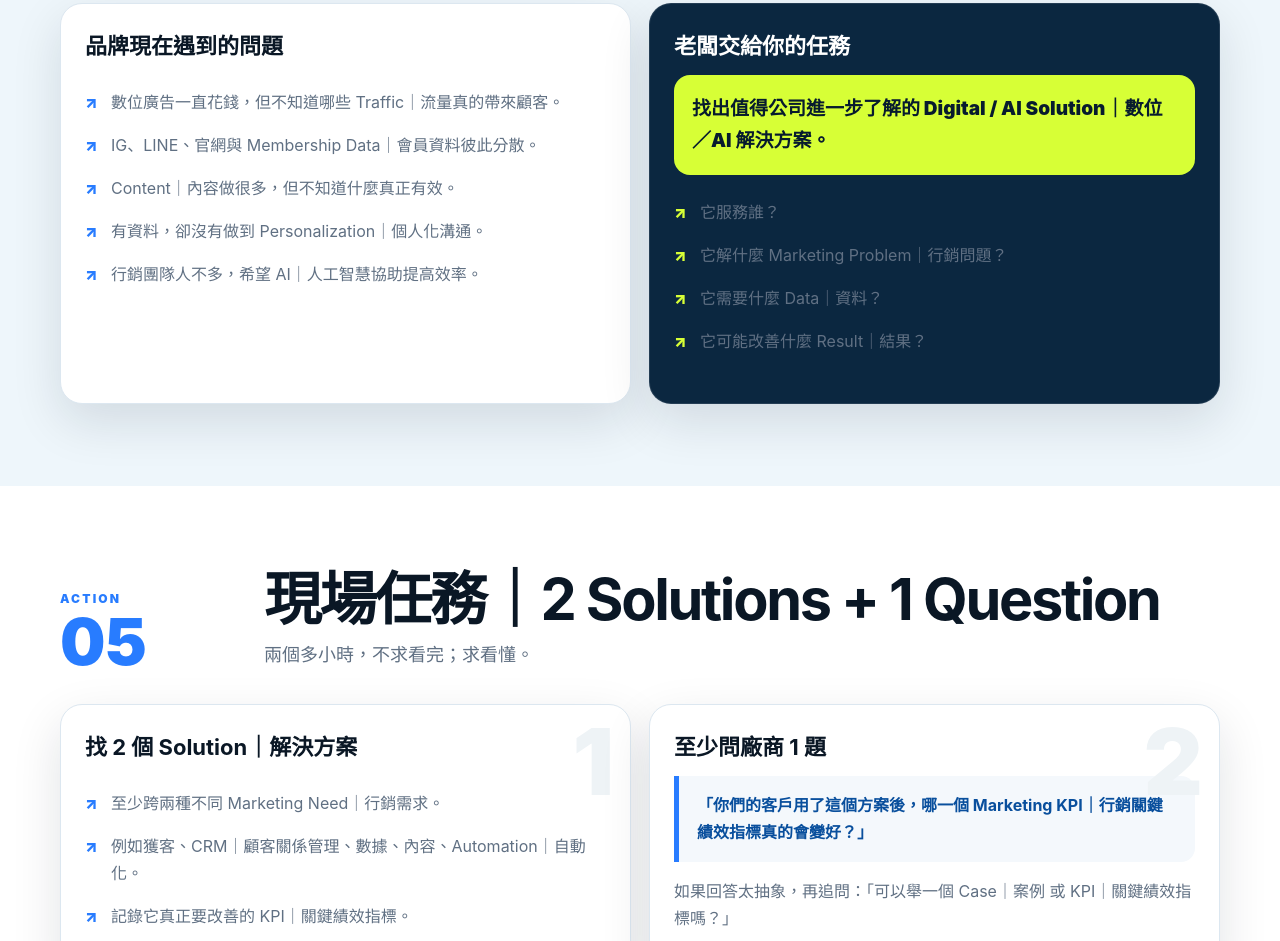
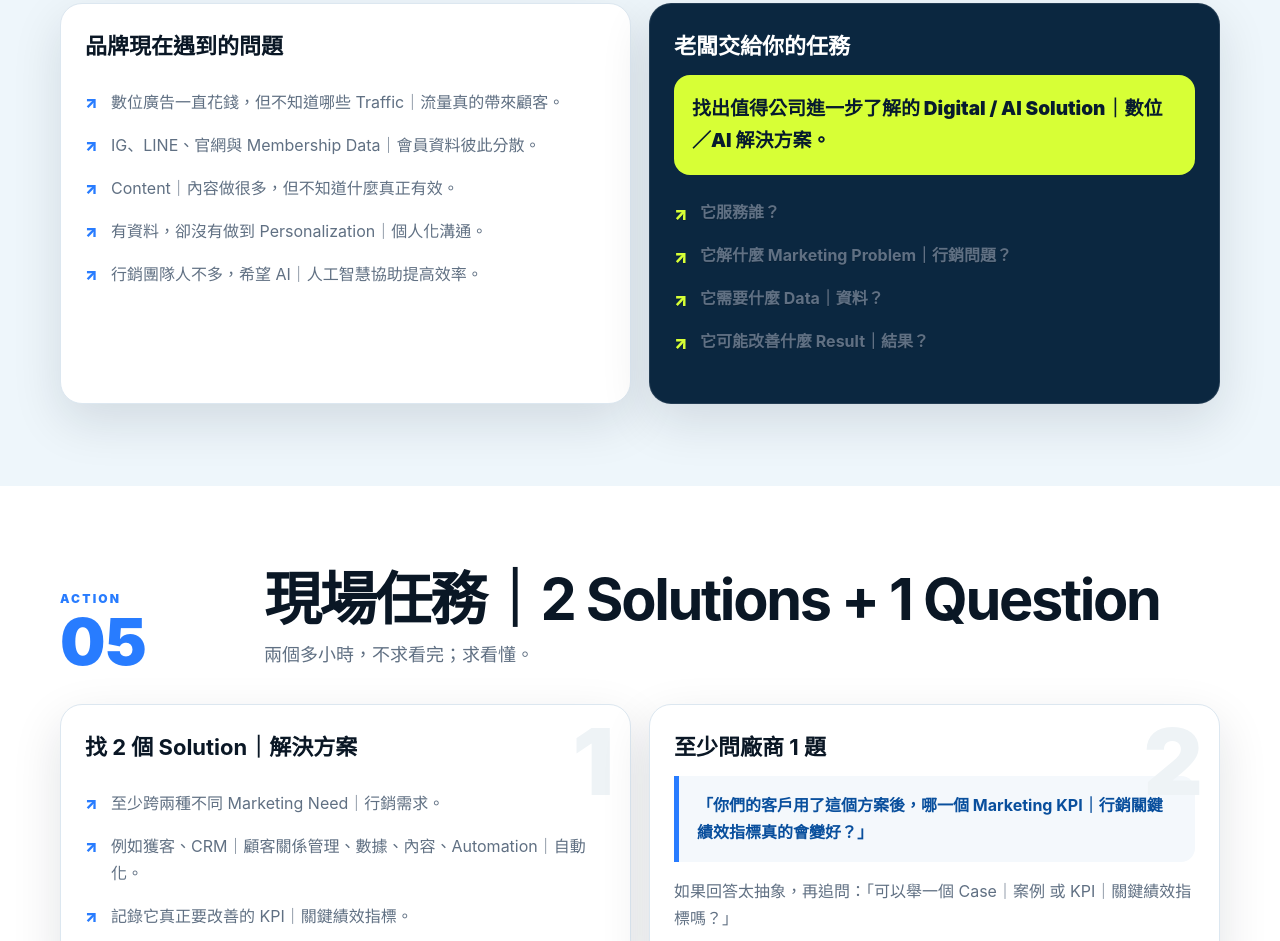
Before and after one commit to nickyhsieh/hellotaiwan, a plain HTML site: page index.html in a window 1280 px wide. Shown: the part 3138-4079 px from the top of the page. Drawn offline with Linux system fonts and the light colour scheme.

Commit message:
Improve contrast for task instructions

```diff
--- a/index.html
+++ b/index.html
@@ -12,7 +12,7 @@
 .flow,.lens-grid{display:grid;grid-template-columns:repeat(5,1fr);gap:14px}.card,.info,.task,.worksheet{background:#fff;border:1px solid var(--line);border-radius:22px;padding:24px;box-shadow:var(--shadow)}.card{min-height:215px;position:relative;overflow:hidden}.card:before{content:attr(data-num);position:absolute;right:12px;top:-18px;font-size:72px;font-weight:1000;color:#eef3f7}.tag{position:relative;z-index:2;display:inline-block;font-size:12px;font-weight:900;color:var(--blue);border-bottom:4px solid var(--lime);margin-bottom:22px}.card h3,.info h3,.task h3{position:relative;z-index:2;margin:0 0 10px;font-size:22px}.card p,.info p,.task p{position:relative;z-index:2;color:var(--muted)}
 .equation{display:grid;grid-template-columns:1fr 70px 1fr;gap:18px}.eq{border-radius:24px;padding:28px;background:#fff;color:var(--ink)}.eq.accent{background:linear-gradient(145deg,#103d67,#0a2b47);color:#fff}.eq h3{margin-top:0;font-size:28px}.eq-plus{display:grid;place-items:center;font-size:54px;font-weight:1000;color:var(--lime)}.result{margin-top:22px;border:1px solid rgba(255,255,255,.15);border-radius:20px;padding:24px;background:linear-gradient(90deg,rgba(34,214,255,.1),rgba(215,255,54,.08));text-align:center;font-size:clamp(21px,2.8vw,34px);font-weight:900}
 .lens{border:0;border-radius:18px;padding:20px;background:var(--navy2);color:#fff;cursor:pointer;text-align:left;min-height:130px;border-top:5px solid transparent}.lens:hover,.lens.active{border-top-color:var(--lime);background:#103c61}.lens b{display:block;font-size:18px}.lens span{font-size:13px;color:#b8d3e8}.reveal{margin-top:18px;background:var(--lime);color:var(--navy);border-radius:16px;padding:20px 22px;font-size:18px;font-weight:800}
-.context,.tasks{display:grid;grid-template-columns:repeat(2,1fr);gap:18px}.info.darkcard{background:var(--navy2);color:#fff;border-color:rgba(255,255,255,.1)}.darkcard p,.darkcard li{color:#d3e5f2}.check{list-style:none;padding:0}.check li{position:relative;padding:8px 0 8px 26px;color:var(--muted)}.check li:before{content:"↗";position:absolute;left:0;color:var(--blue);font-weight:900}.darkcard .check li:before{color:var(--lime)}.quote{background:var(--lime);color:var(--navy);border-radius:16px;padding:18px;font-weight:1000;font-size:19px}.qbox{border-left:5px solid var(--blue);background:#f4f8fc;padding:16px 18px;border-radius:0 14px 14px 0}.qbox strong{color:#094f9d}.task{position:relative;overflow:hidden}.task .num{position:absolute;right:16px;top:-20px;font-size:92px;font-weight:1000;color:#eef3f6}
+.context,.tasks{display:grid;grid-template-columns:repeat(2,1fr);gap:18px}.info.darkcard{background:var(--navy2);color:#fff;border-color:rgba(255,255,255,.1)}.darkcard p,.darkcard li{color:#fff;font-weight:700;text-shadow:0 1px 0 rgba(0,0,0,.18)}.check{list-style:none;padding:0}.check li{position:relative;padding:8px 0 8px 26px;color:var(--muted)}.check li:before{content:"↗";position:absolute;left:0;color:var(--blue);font-weight:900}.darkcard .check li:before{color:var(--lime);font-size:1.08em}.quote{background:var(--lime);color:var(--navy);border-radius:16px;padding:18px;font-weight:1000;font-size:19px}.qbox{border-left:5px solid var(--blue);background:#f4f8fc;padding:16px 18px;border-radius:0 14px 14px 0}.qbox strong{color:#094f9d}.task{position:relative;overflow:hidden}.task .num{position:absolute;right:16px;top:-20px;font-size:92px;font-weight:1000;color:#eef3f6}
 .field-grid{display:grid;grid-template-columns:1fr 1fr;gap:14px}.field{border:1px solid #cbd9e4;border-radius:16px;padding:16px;margin-bottom:14px}.field label{display:block;font-weight:900;margin-bottom:8px}.line{height:48px;border-bottom:1px solid #b9c9d6}.print{border:0;border-radius:999px;padding:13px 18px;background:var(--navy);color:#fff;font-weight:900;cursor:pointer}
 .final{background:radial-gradient(circle at 100% 0,rgba(34,214,255,.25),transparent 28%),var(--navy);color:#fff}.final .big{font-size:clamp(34px,5vw,65px);line-height:1.08;font-weight:1000;max-width:900px;margin:16px 0 24px}
 footer{background:#04111e;color:#91adc2;padding:30px 0;font-size:13px}
```
